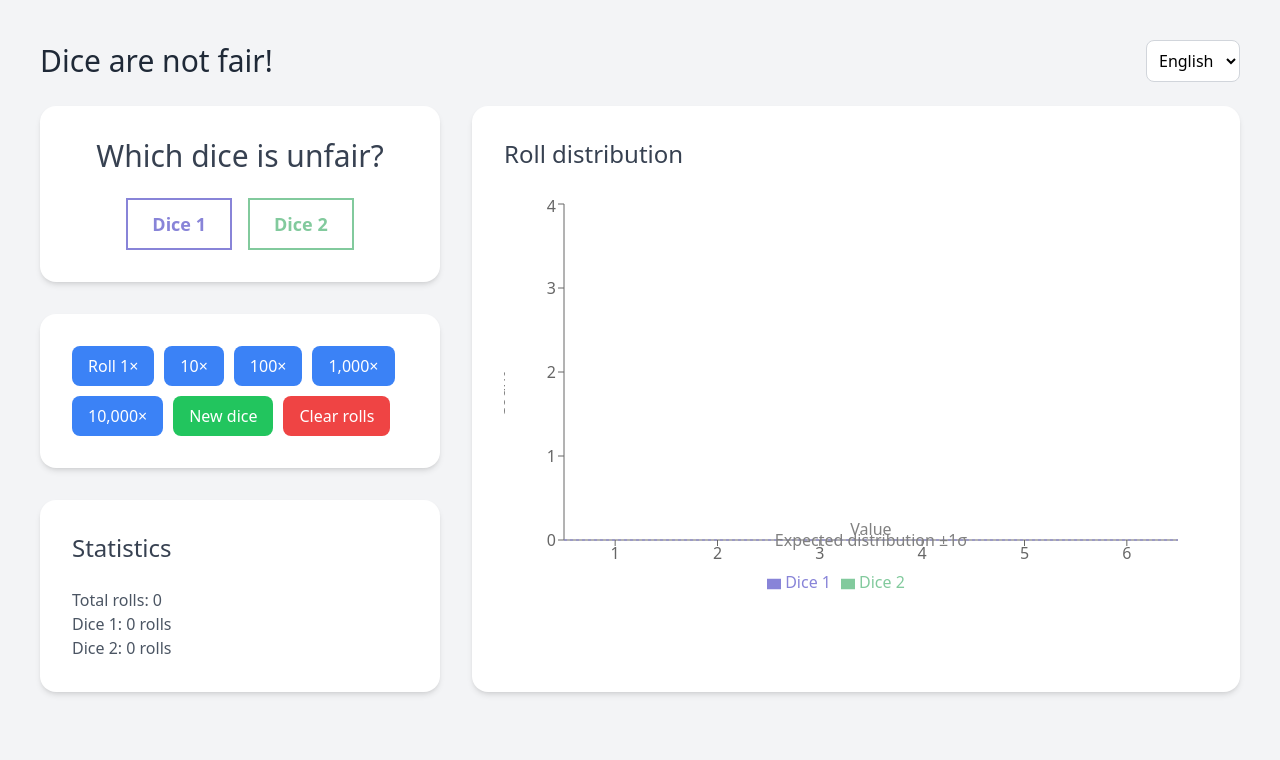
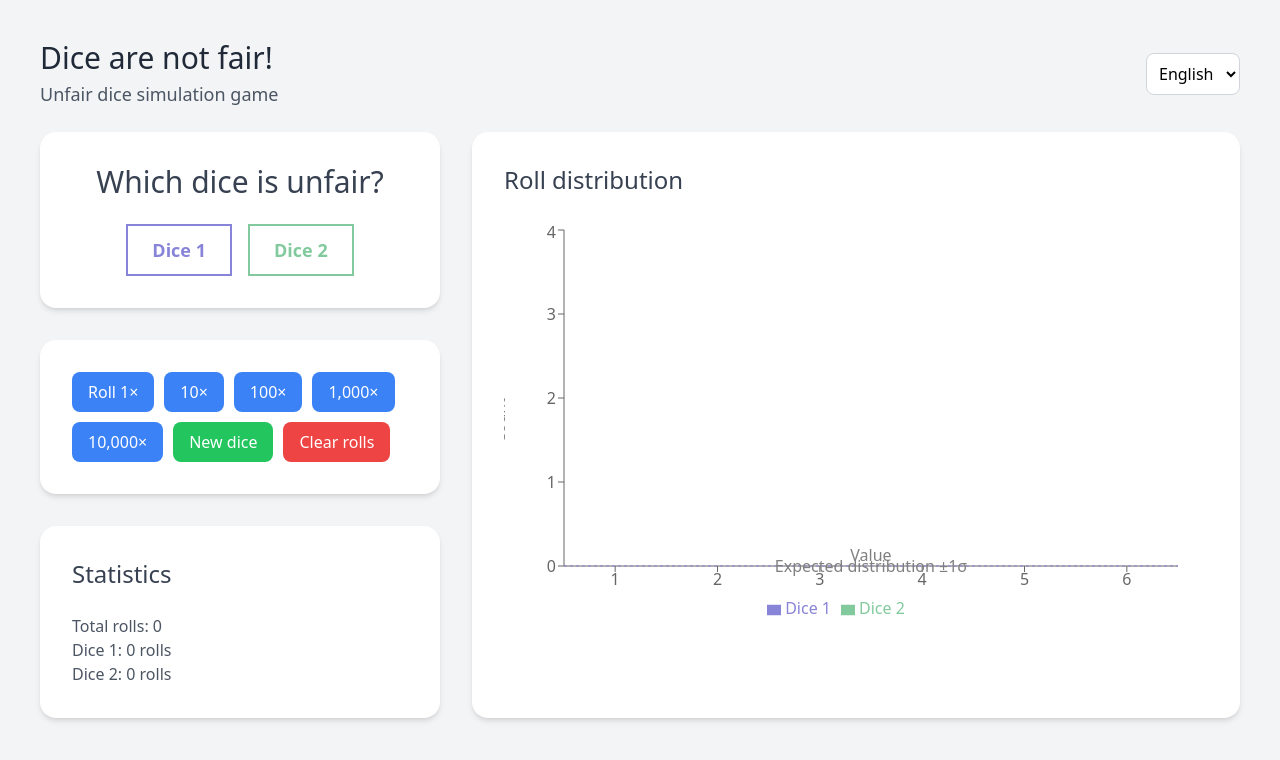
Before and after one commit to tkafka/unfair-dice-simulator, a React (Vite) app: page / in a window 1280 px wide. Shown: the top 760 px of the page. Built offline with nearby package versions, Linux system fonts and the light colour scheme.

Commit message:
feat: add descriptive subtitle to application header

```diff
--- a/src/App.tsx
+++ b/src/App.tsx
@@ -92,9 +92,14 @@ function App() {
     <div className="bg-gray-100 min-h-screen w-screen">
       <div className="p-10 mx-auto">
         <div className="flex flex-col items-center md:flex-row md:justify-between w-full mb-6">
-          <h1 className="text-gray-800 text-3xl mb-5 md:mb-0">
-            {translationService.t("title")}
-          </h1>
+          <div className="mb-5 md:mb-0">
+            <h1 className="text-gray-800 text-3xl">
+              {translationService.t("title")}
+            </h1>
+            <p className="text-gray-600 text-lg mt-1">
+              {translationService.t("subtitle")}
+            </p>
+          </div>
           <select
             value={language}
             onChange={(e) =>
--- a/src/services/TranslationService.ts
+++ b/src/services/TranslationService.ts
@@ -1,5 +1,6 @@
 export interface Translations {
   title: string;
+  subtitle: string;
   whichDiceUnfair: string;
   dice1: string;
   dice2: string;
@@ -24,6 +25,7 @@ export interface Translations {
 
 const en: Translations = {
   title: "Dice are not fair!",
+  subtitle: "Unfair dice simulation game",
   whichDiceUnfair: "Which dice is unfair?",
   dice1: "Dice 1",
   dice2: "Dice 2",
@@ -49,6 +51,7 @@ const en: Translations = {
 
 const cs: Translations = {
   title: "Kostky nejsou fér!",
+  subtitle: "Simulační hra s podvodnou kostkou",
   whichDiceUnfair: "Která kostka není fér?",
   dice1: "Kostka 1",
   dice2: "Kostka 2",
```
Also changed, not shown: features/unfair-dice-simulator.md (+2 -0 lines).
